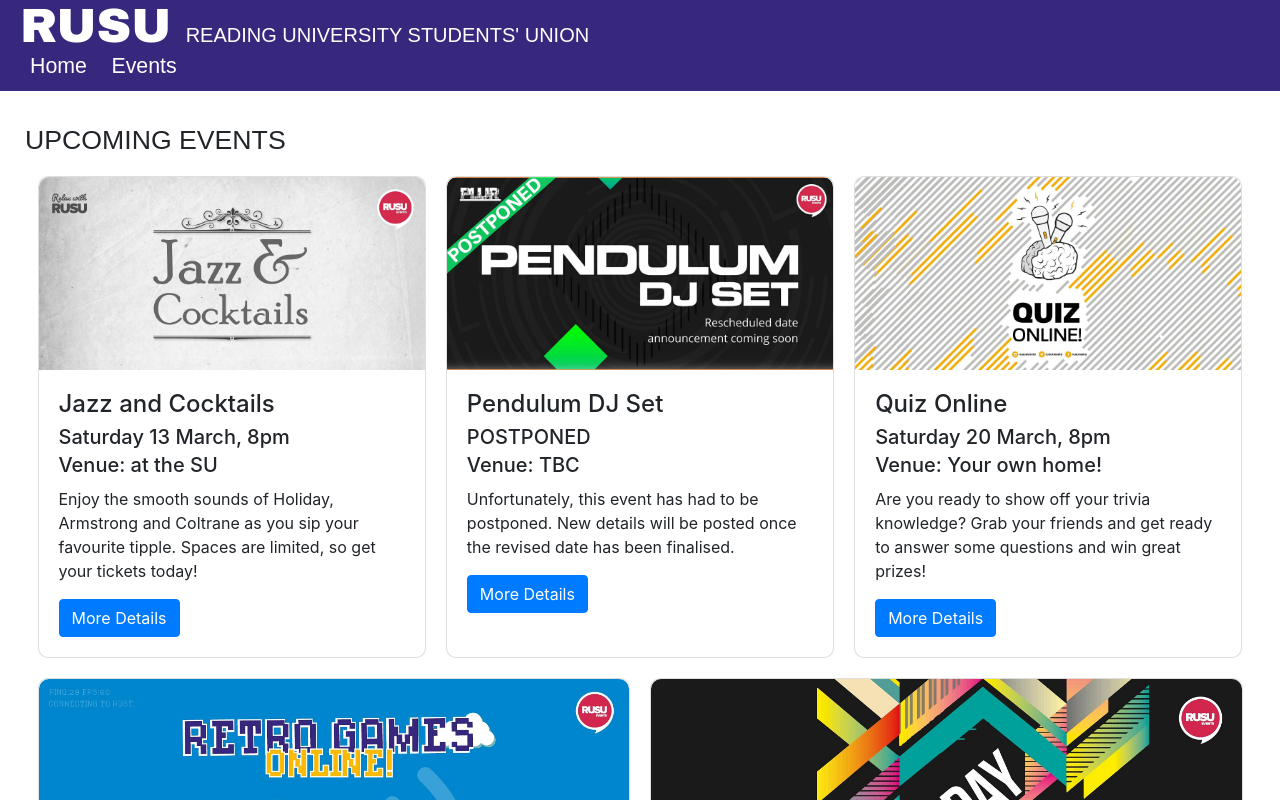
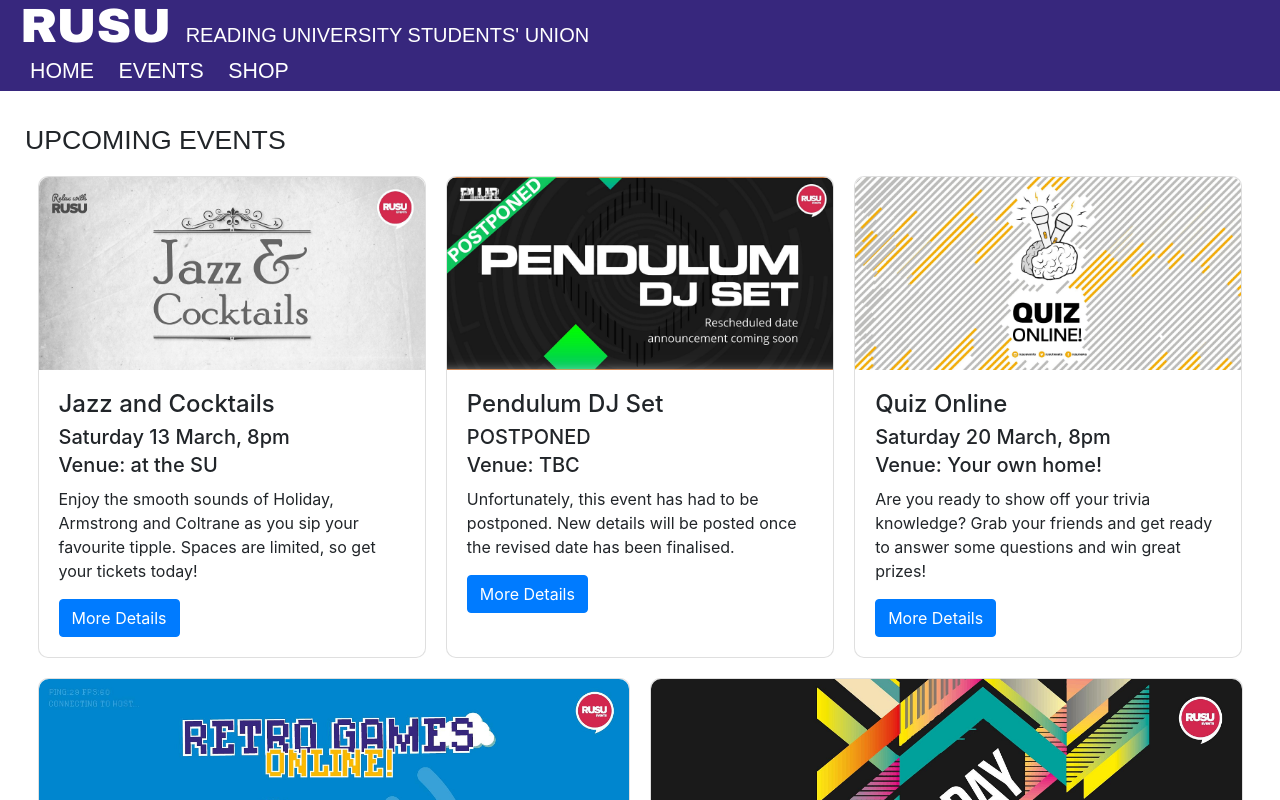
Before and after one commit to andrewhstead/rusu, a plain HTML site: page index.html in a window 1280 px wide. Shown: the top 800 px of the page. Drawn offline with nearby package versions, Linux system fonts and the light colour scheme.

Commit message:
Edited menu in desktop view.

```diff
--- a/css/styles.css
+++ b/css/styles.css
@@ -24,17 +24,18 @@ header {
 	display: none;
 }
 ul {
-	padding: 2px 0 10px 20px;
+	padding: 2px 0 0 20px;
 	margin: 0;
 }
 .toggle-items li {
 	list-style-type: none;
 	font: 16pt Arial, sans-serif;
+	border-top: 1px solid #6a5aaf;
+	padding: 2px 0;
 }
 .toggle-items a {
 	color: #ffffff;
 	text-decoration: none;
-	padding: 5px 10px;
 }
 .toggle-items a:hover {
 	text-decoration: underline;
@@ -83,8 +84,8 @@ footer {
 	padding: 5px 0 5px 20px;
 }
 
-/* Responsive styles for screens above a break-point of 660 pixels. */
-@media screen and (min-width: 660px) {
+/* Responsive styles for screens above a break-point of 600 pixels. */
+@media screen and (min-width: 600px) {
 
 	/* Styles for the page header and navigation menu. */
 	.menu-toggle {
@@ -107,12 +108,18 @@ footer {
 		font: 1.25em Arial, Sans-Serif;
 		padding-left: 10px;
 	}
+	.toggle-items li {
+		border: 0;
+		padding: 5px 0;
+	}
+	.toggle-items a {
+		padding: 5px 10px;
+	}
 	.toggle-items a:hover {
 		text-decoration: none;
-		background-color: #eeeeee;
+		background-color: #fbb900;
 		color: #333333;
-		border-radius: 10px;
-		box-shadow: 0 0 3px 3px #eeeeee;
+		padding: 5px 10px;
 	}
 
 }
--- a/index.html
+++ b/index.html
@@ -30,12 +30,17 @@
 			<ul class="menu-items toggle-items">
 				<li>
 					<a href="#">
-						Home
+						HOME
 					</a>
 				</li>
 				<li>
 					<a href="#">
-						Events
+						EVENTS
+					</a>
+				</li>
+				<li>
+					<a href="#">
+						SHOP
 					</a>
 				</li>
 			</ul>
```
